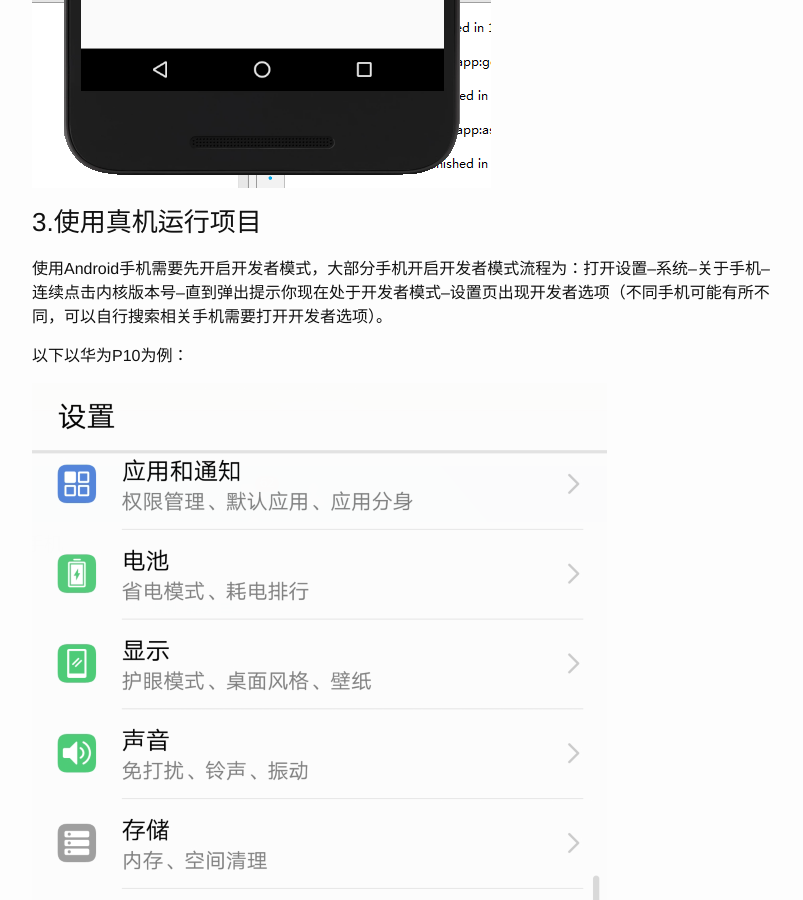
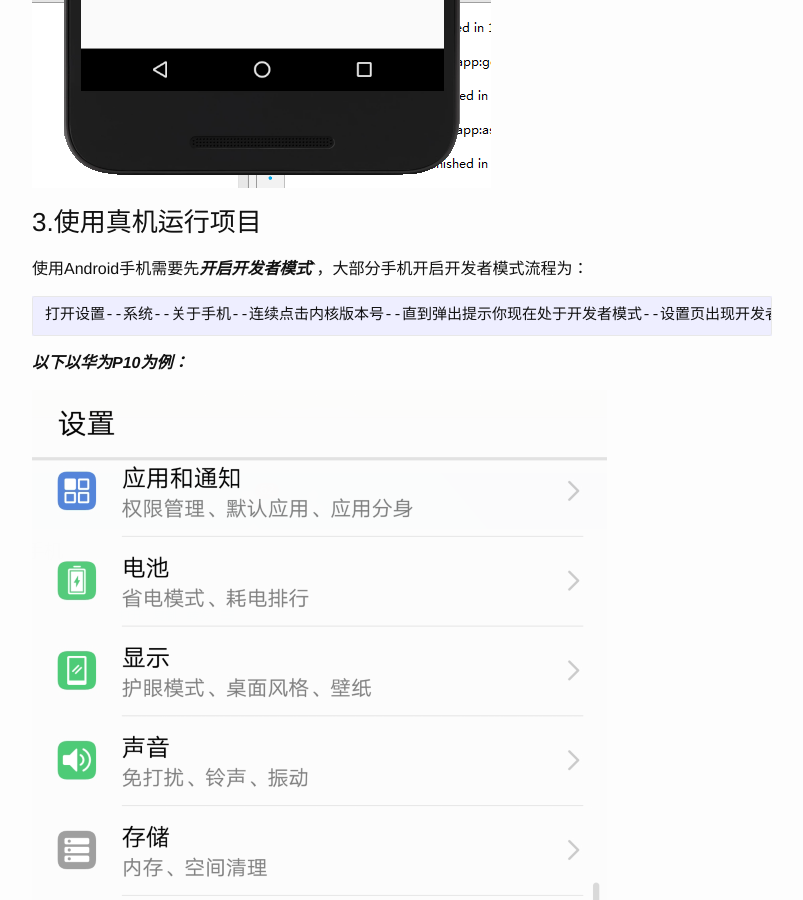
Before and after one commit to yang7206/myweb, a Jekyll site: the page built from _posts/2018-07-04-Android_chapter2.markdown, in a window 1280 px wide and 900 px high, scrolled down 9687 px. Shown: the whole window, without its empty margins (238-1041 px from the left). Built offline with Jekyll 4.4.1, drawn with Linux system fonts in a browser that asks for light colours; some of the changed text lies outside the part shown.

Commit message:
第二章完成

```diff
--- a/_posts/2018-07-04-Android_chapter2.markdown
+++ b/_posts/2018-07-04-Android_chapter2.markdown
@@ -131,9 +131,11 @@
 
 ### 3.使用真机运行项目
 
-使用Android手机需要先开启开发者模式，大部分手机开启开发者模式流程为：打开设置--系统--关于手机--连续点击内核版本号--直到弹出提示你现在处于开发者模式--设置页出现开发者选项（不同手机可能有所不同，可以自行搜索相关手机需要打开开发者选项）。
+使用Android手机需要先***开启开发者模式***`，大部分手机开启开发者模式流程为：
 
-以下以华为P10为例：
+    打开设置--系统--关于手机--连续点击内核版本号--直到弹出提示你现在处于开发者模式--设置页出现开发者选项（不同手机可能有所不同，可以自行搜索相关手机需要打开开发者选项）。
+
+***以下以华为P10为例：***
 
 ![开启开发者模式](/img/chapter2/real_phone.png "开启开发者模式")
 
@@ -165,7 +167,7 @@
 ![运行APP](/img/chapter2/real_phone8.png "运行APP")
 
 
-至此，APP已成功运行。
+***至此，APP已成功运行。***
 
 ## 三.Android项目的项目结构说明
 
```
Also changed, not shown: other parts of _posts/2018-07-04-Android_chapter2.markdown (+14 -1 lines).
